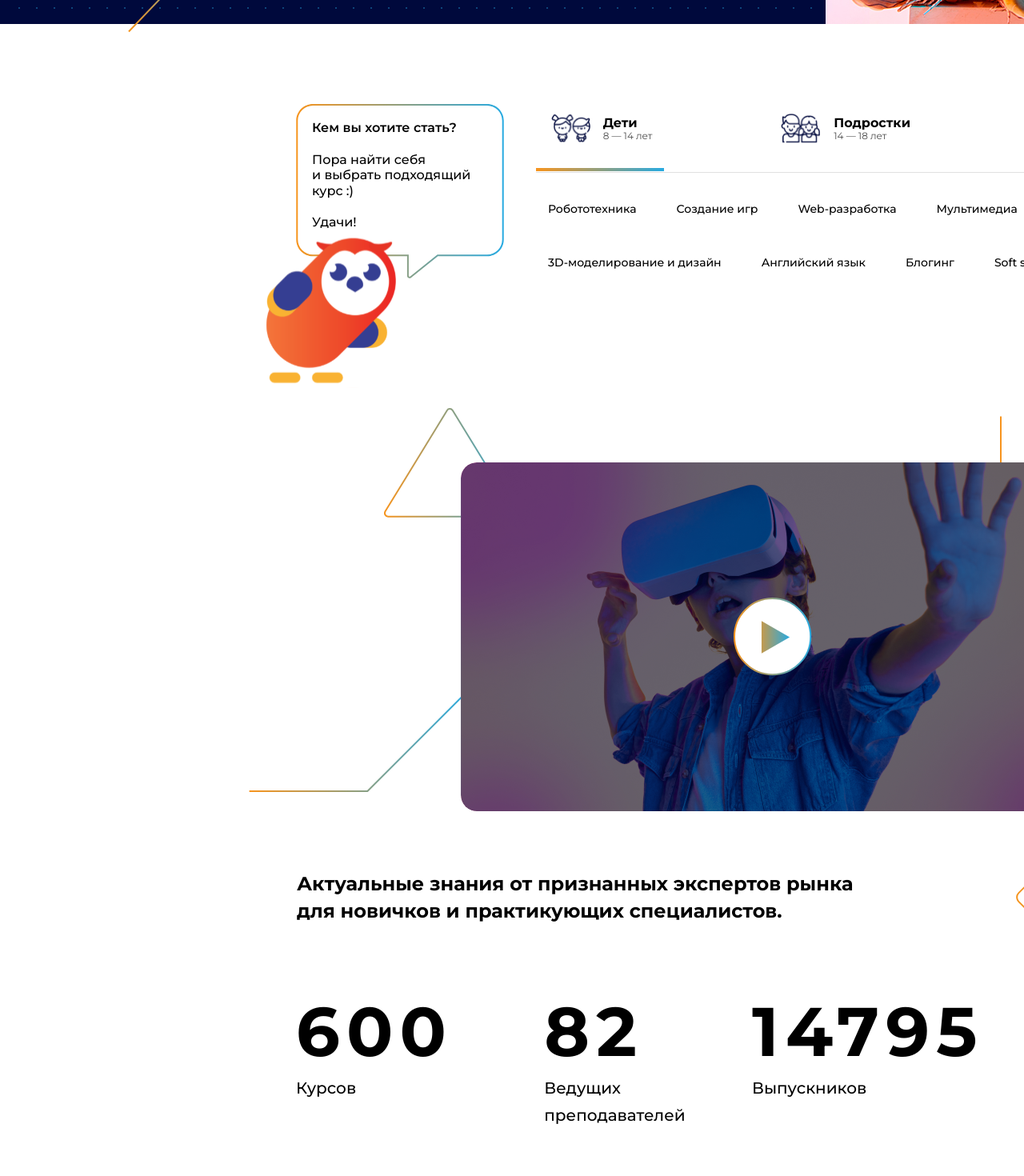
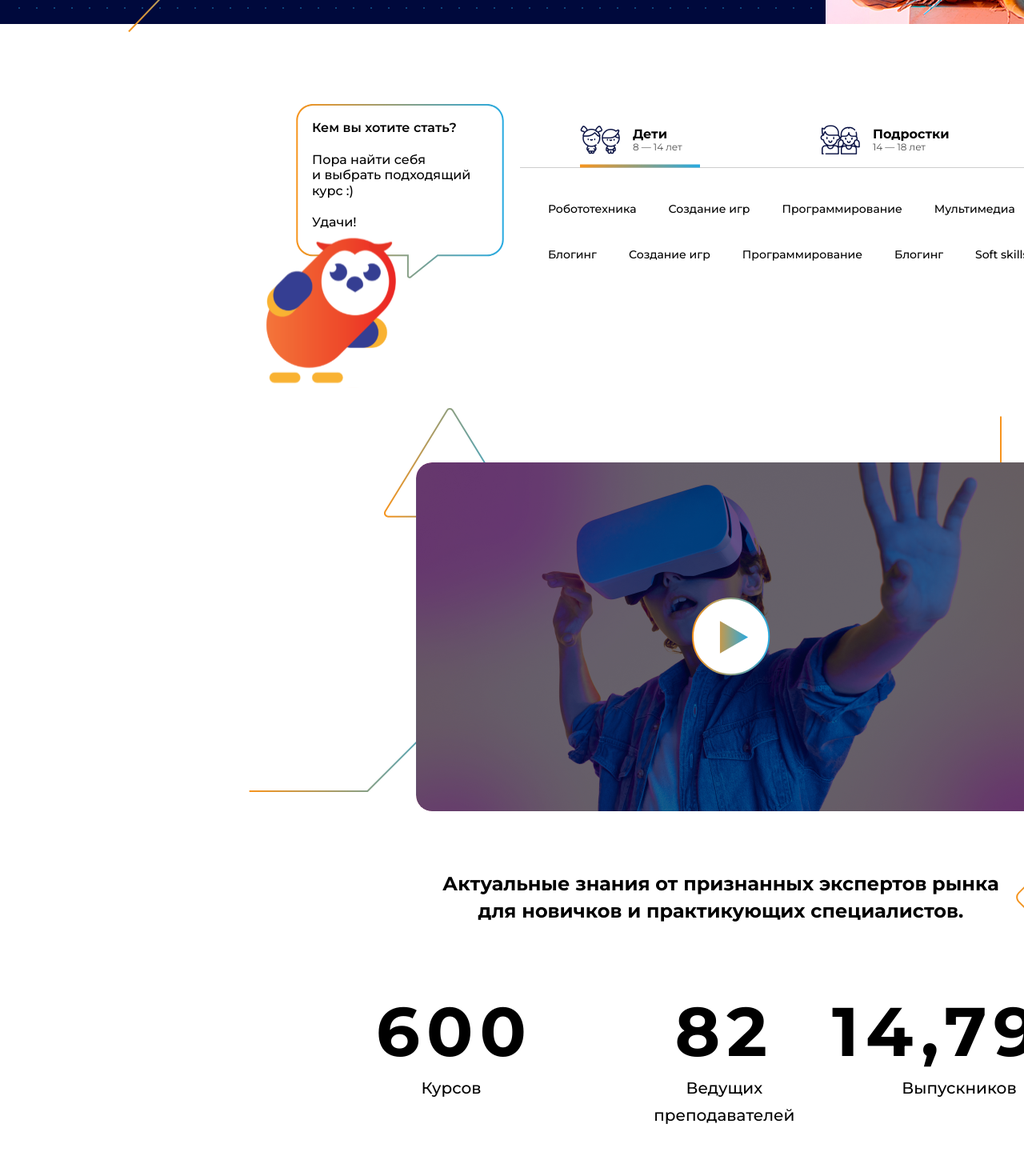
Before and after one commit to Az1kk11/future_academy, a React (Create React App) app: page / in a window 1280 px wide. Shown: the part 560-2030 px from the top of the page at 80% size. Built offline with nearby package versions, Linux system fonts and the light colour scheme.

Commit message:
first commit

```diff
--- a/package.json
+++ b/package.json
@@ -11,6 +11,7 @@
     "@types/react": "^18.2.66",
     "@types/react-dom": "^18.2.22",
     "react": "^18.2.0",
+    "react-countup": "^6.5.3",
     "react-dom": "^18.2.0",
     "react-router-dom": "^6.22.3",
     "react-scripts": "5.0.1",
--- a/src/Page/Courses/index.tsx
+++ b/src/Page/Courses/index.tsx
@@ -96,7 +96,7 @@ export const Courses: React.FC = () => {
 
             <div className="courses__direction">
                 {filteredList.map((item:any, idx:number) => (
-                    <span className="courses__link">{item.title}</span>
+                    <span className="courses__link" key={idx}>{item.title}</span>
                 ))}
             </div>
 
--- a/src/components/Widget/index.tsx
+++ b/src/components/Widget/index.tsx
@@ -1,6 +1,6 @@
-import React from 'react'
+import React, { useEffect, useMemo, useState } from 'react'
+import CountUp from 'react-countup'
 import './style.css'
-import { convertTypeAcquisitionFromJson } from 'typescript'
 
 // images
 import Group837 from '../../image/widget/Group 837.svg'
@@ -15,28 +15,72 @@ import cova from '../../image/widget/cova.svg'
 import cross from '../../image/widget/cross.svg'
 import diagram from '../../image/widget/diagram.png'
 import familye from '../../image/widget/family.png'
-import gradientline from '../../image/widget/gradientline.svg'
-import grayline from '../../image/widget/grayline.svg'
 import monitor from '../../image/widget/monitor.png'
 import newspaper from '../../image/widget/newspaper.png'
 import play from '../../image/widget/play.svg'
 import transparent from '../../image/widget/transparent.svg'
 import young from '../../image/widget/young.png'
 
-const widgetArr = [
-    { title: "Робототехника", link: '#' },
-    { title: "Создание игр", link: '#' },
-    { title: "Web-разработка", link: '#' },
-    { title: "Мультимедиа", link: '#' },
-    { title: "Шахматы", link: '#' },
-    { title: "3D-моделирование и дизайн", link: '#' },
-    { title: "Английский язык", link: '#' },
-    { title: "Блогинг", link: '#' },
-    { title: "Soft skills", link: '#' },
+const detyArr = [
+    { category: 'dety', title: "Робототехника", link: '#' },
+    { category: 'dety', title: "Создание игр", link: '#' },
+    { category: 'dety', title: "Программирование", link: '#' },
+    { category: 'dety', title: "Мультимедиа", link: '#' },
+    { category: 'dety', title: "Soft skills", link: '#' },
+    { category: 'dety', title: "Шахматы", link: '#' },
+    { category: 'dety', title: "Блогинг", link: '#' },
+    { category: 'dety', title: "Создание игр", link: '#' },
+    { category: 'dety', title: "Программирование", link: '#' },
+    { category: 'dety', title: "Блогинг", link: '#' },
+    { category: 'dety', title: "Soft skills", link: '#' },
+
+    { category: 'podrostki', title: "Web - разработка", link: '#' },
+    { category: 'podrostki', title: "Прикладное программирование", link: '#' },
+    { category: 'podrostki', title: "Графическое моделирование", link: '#' },
+    { category: 'podrostki', title: "Game Development", link: '#' },
+    { category: 'podrostki', title: "Soft skills", link: '#' },
+    { category: 'podrostki', title: "Разработчик мобильных приложений", link: '#' },
+    { category: 'podrostki', title: "Блогинг", link: '#' },
+    { category: 'podrostki', title: "Создание игр", link: '#' },
+    { category: 'podrostki', title: "Программирование", link: '#' },
+    { category: 'podrostki', title: "Мультимедиа", link: '#' },
+    { category: 'podrostki', title: "Soft skills", link: '#' },
+
+    { category: 'vzrosle', title: "Разработчик игр на Unity", link: '#' },
+    { category: 'vzrosle', title: "Разработка", link: '#' },
+    { category: 'vzrosle', title: "Графический Дизайн", link: '#' },
+    { category: 'vzrosle', title: "Тестировщик ПО", link: '#' },
+    { category: 'vzrosle', title: "Интернет Маркетинг", link: '#' },
+    { category: 'vzrosle', title: "Java-разработчик", link: '#' },
+    { category: 'vzrosle', title: "Python–разработчик", link: '#' },
+    { category: 'vzrosle', title: "IOS-разработчик", link: '#' },
+    { category: 'vzrosle', title: "Программирование", link: '#' },
 ]
 
+type category = {
+    category: string,
+    title: string,
+    link: string,
+}
 
 export const Widget: React.FC = () => {
+    const [list, setList] = useState<any>([])
+    const [selectedCategory, setSelectedCategory] = useState('dety');
+
+    useEffect(() => {
+        setList(detyArr);
+    }, []);
+
+    const filteredHandle = () => {
+        if (!selectedCategory) {
+            return list
+        }
+        return list.filter((item: category) => item.category === selectedCategory)
+    }
+
+    let filteredList = useMemo(filteredHandle, [selectedCategory, list])
+
+
     return (
         <div className="widget">
             <div className="widget-messege">
@@ -49,48 +93,38 @@ export const Widget: React.FC = () => {
             </div>
             <img src={cova} alt="" className="widget-messege__cova-img" />
 
-            <div>
+            <>
                 <div className="widget-category">
-                    <div className="widget-category child-category">
+                    <div className={selectedCategory === 'dety' ? 'child-category active' : 'child-category'} onClick={() => setSelectedCategory('dety')}>
                         <img src={children} alt="" className="child-category__img" />
                         <div className="child-category__text">
                             <span className="child-category__text1">Дети</span>
                             <span className="child-category__text2">8 — 14 лет</span>
                         </div>
                     </div>
-                    <div className="widget-category young-category">
-                        <img src={young} alt="" className="young-category__img" />
-                        <div className="young-category__text">
-                            <span className="young-category__text1">Подростки</span>
-                            <span className="young-category__text2">14 — 18 лет</span>
+                    <div className={selectedCategory === 'podrostki' ? 'child-category active' : 'child-category'} onClick={() => setSelectedCategory('podrostki')}>
+                        <img src={young} alt="" className="child-category__img" />
+                        <div className="child-category__text">
+                            <span className="child-category__text1">Подростки</span>
+                            <span className="child-category__text2">14 — 18 лет</span>
                         </div>
                     </div>
-                    <div className="widget-category adults-category">
-                        <img src={familye} alt="" className="adults-category__img" />
-                        <div className="adults-category__text">
-                            <span className="adults-category__text1">Взрослые</span>
-                            <span className="adults-category__text2">18 — ∞ </span>
+                    <div className={selectedCategory === 'vzrosle' ? 'child-category active' : 'child-category'} onClick={() => setSelectedCategory('vzrosle')}>
+                        <img src={familye} alt="" className="child-category__img" />
+                        <div className="child-category__text">
+                            <span className="child-category__text1">Взрослые</span>
+                            <span className="child-category__text2">18 — ∞ </span>
                         </div>
                     </div>
                 </div>
 
-                <div className="widget__lines">
-                    <div className="widget__gradient-line">
-                        <img src={gradientline} alt="" className="widget__gradient-icon" />
-                    </div>
-                    <div className="widget__gray-line">
-                        <img src={grayline} alt="" className="widget__gray-icon" />
-                    </div>
-                </div>
-
                 <ul className="widget-category__course">
-                    {widgetArr.map((itm, idx) => (
-                        <li key={idx} className="widget-category__item">
-                            <a href={itm.link} className="widget-category__link">{itm.title}</a>
-                        </li>
+                    {filteredList.map((item: any, idx: number) => (
+                        <li className="widget-category__link" key={idx}>{item.title}</li>
                     ))}
                 </ul>
-            </div>
+
+            </>
 
             <div className="widget__gadgets">
                 <img src={cross} alt="" className="widget__vector1" />
@@ -105,17 +139,17 @@ export const Widget: React.FC = () => {
                 </div>
                 <p className="widget__gadgets-desc">Актуальные знания от признанных экспертов рынка <br /> для новичков и практикующих специалистов.</p>
 
-                <div className="widget-result__courses">
-                    <span className="widget-courses__number">600</span>
-                    <span className="widget-courses__text">Курсов</span>
+                <div className="widget-result1">
+                    <span className="number"><CountUp end={600}/></span>
+                    <span className="text">Курсов</span>
                 </div>
-                <div className="widget-result__teachers">
-                    <span className="widget-teachers__number">82</span>
-                    <span className="widget-teachers__text">Ведущих преподавателей</span>
+                <div className="widget-result2">
+                    <span className="number"><CountUp end={82}/></span>
+                    <span className="text">Ведущих преподавателей</span>
                 </div>
-                <div className="widget-result__graduates">
-                    <span className="widget-graduates__number">14795</span>
-                    <span className="widget-graduates__text">Выпускников</span>
+                <div className="widget-result3">
+                    <span className="number"><CountUp end={14795}/></span>
+                    <span className="text">Выпускников</span>
                 </div>
             </div>
 
--- a/src/components/Widget/style.css
+++ b/src/components/Widget/style.css
@@ -53,13 +53,30 @@
     left: 330px;
 }
 
+.widget-category{
+    width: 900px;
+    height: 80px;
+    display: flex;
+    justify-content: space-around;
+    margin-top: 100px;
+    margin-left: 20px;
+    border-bottom: .5px solid rgb(206, 206, 206);
+}
+
 .child-category {
-    width: 127px;
-    height: 49.08px;
+    width: 150px;
+    height: 60px;
     display: flex;
-    position: absolute;
-    top: 106.26px;
-    left: 688.65px;
+    margin-top: 20px;
+    padding-bottom: 10px;
+}
+
+.child-category:hover,
+.widget-category .active{
+    background-image: url('../../image/courses/gradientline.png');
+    background-position: bottom;
+    background-repeat: no-repeat;
+    background-size: contain;
 }
 
 .child-category__text {
@@ -84,92 +101,14 @@
     color: #4f4f4f;
 }
 
-.young-category {
-    width: 162.62px;
-    height: 49.08px;
-    display: flex;
-    gap: 17.54px;
-    position: absolute;
-    top: 106.26px;
-    left: 975.65px;
-}
-
-.young-category__text {
-    display: flex;
-    flex-direction: column;
-    justify-content: center;
-    font-family: "Montserrat";
-}
-
-.young-category__text1 {
-    font-size: 16px;
-    font-weight: 700;
-    line-height: 19.5px;
-    color: #000000;
-}
-
-.young-category__text2 {
-    font-size: 12px;
-    font-weight: 400;
-    line-height: 14.63px;
-    color: #4f4f4f;
-}
-
-.adults-category {
-    width: 153.08px;
-    height: 49.08px;
-    display: flex;
-    gap: 17px;
-    position: absolute;
-    top: 104.92px;
-    left: 1298.27px;
-}
-
-.adults-category__text {
-    display: flex;
-    flex-direction: column;
-    justify-content: center;
-    font-family: "Montserrat";
-}
-
-.adults-category__text1 {
-    font-size: 16px;
-    font-weight: 700;
-    line-height: 19.5px;
-    color: #000000;
-}
-
-.adults-category__text2 {
-    font-size: 12px;
-    font-weight: 400;
-    line-height: 14.63px;
-    color: #4f4f4f;
-}
-
-.widget__gradient-line {
-    position: absolute;
-    top: 169px;
-    right: 1090px;
-    bottom: 2021px;
-    left: 670px;
-}
-
-.widget__gray-line {
-    position: absolute;
-    top: 170.5px;
-    right: 370px;
-    bottom: 2019.5px;
-    left: 670px;
-}
-
 .widget-category__course {
     position: absolute;
     top: 208.02px;
-    right: 468px;
+    right: 368px;
     left: 670px;
     display: flex;
     flex-wrap: wrap;
-    gap: 20px;
+    gap: 10px;
 }
 
 .widget-category__link {
@@ -186,9 +125,9 @@
     background-color: #ffffff;
 }
 
-/* .widget-category__link:hover {
-    box-shadow: linear-gradient(#F7941D, #27AAE1);
-} */
+.widget-category__link:hover{
+    background-color: rgb(218, 218, 218);
+}
 
 .widget__vector1 {
     position: absolute;
@@ -236,7 +175,7 @@
     height: 436px;
     position: absolute;
     top: 548px;
-    left: 576px;
+    left: 520px;
     right: 564px;
     border-radius: 20px;
     opacity: 0.6px;
@@ -247,7 +186,7 @@
     height: 98.25px;
     position: absolute;
     top: 717px;
-    left: 917px;
+    left: 865px;
     right: 904.75px;
     border: 2px;
 }
@@ -258,65 +197,65 @@
     position: absolute;
     top: 1100px;
     top: 1057.7px;
-    left: 370.95px;
+    left: 510.95px;
     right: 769.13px;
     font-family: "Montserrat";
     font-size: 24px;
     font-weight: 700;
     line-height: 34px;
     letter-spacing: 0em;
-    text-align: left;
+    text-align: center;
 }
 
-.widget-result__courses {
+.widget-result1 .number,
+.widget-result2 .number,
+.widget-result3 .number {
+    font-size: 86px;
+    font-weight: 700;
+    line-height: 104.83px;
+    letter-spacing: 0.095em;
+    text-align: center;
+}
+
+.widget-result1 .text,
+.widget-result2 .text,
+.widget-result3 .text {
+    font-size: 20px;
+    font-weight: 500;
+    line-height: 34px;
+    letter-spacing: 0em;
+    text-align: center;
+    color: #000000;
+}
+
+.widget-result1 {
     width: 188px;
     height: 140.84px;
     position: absolute;
     top: 1208.16px;
-    left: 370px;
+    left: 470px;
     right: 1362px;
     display: flex;
     flex-direction: column;
 }
 
-.widget-courses__number,
-.widget-teachers__number,
-.widget-graduates__number {
-    font-size: 86px;
-    font-weight: 700;
-    line-height: 104.83px;
-    letter-spacing: 0.095em;
-    text-align: left;
-}
-
-.widget-courses__text,
-.widget-teachers__text,
-.widget-graduates__text {
-    font-size: 20px;
-    font-weight: 500;
-    line-height: 34px;
-    letter-spacing: 0em;
-    text-align: left;
-    color: #000000;
-}
-
-.widget-result__teachers {
+.widget-result2 {
     width: 250px;
     height: 159.84px;
     position: absolute;
     top: 1208.16px;
-    left: 680.3px;
+    left: 780.3px;
     right: 989.7px;
     display: flex;
     flex-direction: column;
 }
 
-.widget-result__graduates {
+.widget-result3 {
     width: 318px;
     height: 140.84px;
     position: absolute;
     top: 1208.16px;
-    left: 940px;
+    left: 1040px;
     right: 662px;
     display: flex;
     flex-direction: column;
```
Also changed, not shown: 1 other file (tests, documents, lock files or other folders).
